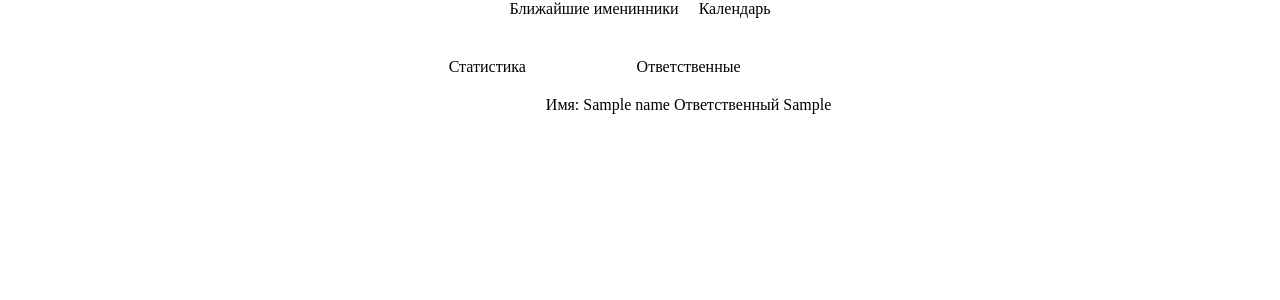
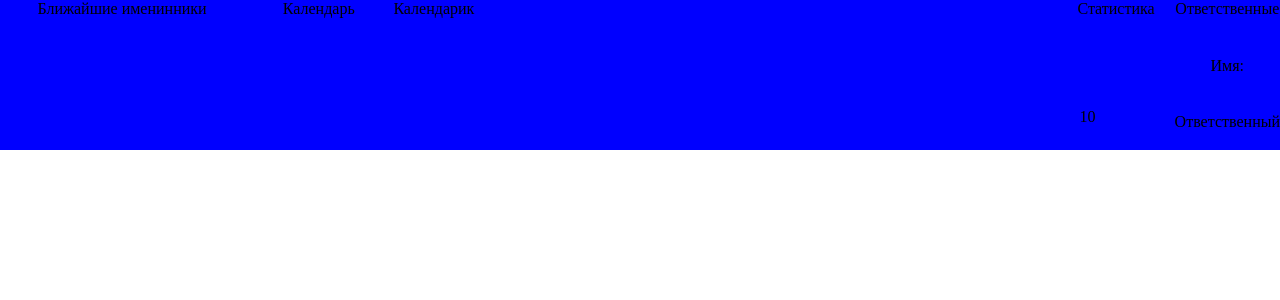
Before and after one commit to ledetav/NWA, a Django app: template NWA/NWA_archive/templates/index.html in a window 1280 px wide. Shown: the top 300 px of the page. Run offline with Django 5.2, Linux system fonts and the light colour scheme; tables that the repository leaves empty hold one stand-in row (values such as "Sample post"); the template is opened without the code that fills it: values that come from a table or form of the project are taken from there, most other values are stand-ins (such as "Sample title", 1, 10 or a date in 2020).

Commit message:
feat: Establish initial structure for homepage

```diff
--- a/NWA/NWA/settings.py
+++ b/NWA/NWA/settings.py
@@ -118,6 +118,7 @@ USE_I18N = True
 
 USE_TZ = True
 
+DATE_INPUT_FORMATS = ['%d.%m.%Y', '%Y-%m-%d', '%m/%d/%Y', '%m/%d/%y']
 
 # Static files (CSS, JavaScript, Images)
 # https://docs.djangoproject.com/en/5.1/howto/static-files/
--- a/NWA/NWA_archive/templates/index.html
+++ b/NWA/NWA_archive/templates/index.html
@@ -4,7 +4,7 @@
 <head>
     <title>Главная страница</title>
     <meta charset="utf-8" />
-    <link rel="stylesheet" href="{% static 'css/styles.css' %}">
+    <link rel="stylesheet" href="{% static 'css\styles.css' %}">
 </head>
 <body>
     <div class="main-container">
@@ -14,10 +14,17 @@
             <div class="rows-container">
                 <!-- контейнер для строк -->
                 <label>Ближайшие именинники</label>
+                <div class="birthday-container">
+                    <!-- сюда форму для выведения именинников. 4 штуки в строку.  -->
+                </div>
             </div>
-            <div class="rows-container">
+            <div class="rows-container main-calendar-container">
                 <!-- контейнер для строк -->
                 <label>Календарь</label>
+                <div class="calendar-container">
+                    <!-- сюда форму для создания календаря -->
+                    Календарик
+                </div>
             </div>
         </div>
         <div class="columns-container">
@@ -25,15 +32,16 @@
             <div class="rows-container item1">
                 <!-- контейнер для строк -->
                 <label>Статистика</label>
+                <table>
+                    <td>{{ sum_blogs }}</td>
+
+                </table>
             </div>
             <div class="rows-container item2">
                 <!-- контейнер для строк -->
-                <label class="label">Ответственные</label>
-                Имя: {{name}}
-                <!-- нужно имя ответственного -->
-                 Ответственный {% if moderators.id == northernwarmers.id %}
-                 {{moderators_position}}
-                 {% endif %}
+                <label>Ответственные</label>
+                <label>Имя: </label>  <!-- нужно имя ответственного -->
+                <label>Ответственный </label>
             </div>
         </div>
 </body>
--- a/NWA/static/css/styles.css
+++ b/NWA/static/css/styles.css
@@ -7,9 +7,9 @@
 .main-container {
   display: grid;
   grid-template-columns: 1fr;
-  grid-auto-flow: row;
+  grid-auto-flow: column;
   gap: 20px;
-  justify-content: center;
+  background-color: blue;
 }
 
 .columns-container {
@@ -18,7 +18,6 @@
     grid-template-rows: auto;
     grid-auto-flow: column;
     gap: 20px;
-    justify-self: center;
     grid-template-areas:
     "row-1 row-2";
 }
@@ -27,10 +26,8 @@
     display: grid;
     grid-template-columns: auto;
     grid-template-rows: auto auto;
-    grid-auto-flow: column;
-    justify-self: center;
+
     gap: 20px;
-
 }
 
 .item1 {
@@ -44,3 +41,22 @@
 label {
     text-align: center;
 }
+/* основной контейнер, содержащий две колонки: одну для самого календаря, другую для перелистывания месяцев */
+.main-calendar-container {
+    display: grid;
+    grid-template-columns: auto auto;
+}
+/* сам календарь */
+.calendar-container {
+    display: grid;
+    grid-template-columns: repeat(7, 1fr);
+    grid-template-rows: repeat(5, 1fr);
+    grid-gap: 10px;
+}
+
+.birthday-container {
+    display: grid;
+    grid-template-columns: repeat(4, 1fr);
+    grid-gap: 10px;
+    grid-auto-flow: row;
+}
```
Also changed, not shown: NWA/NWA_archive/views.py (+6 -2 lines).
